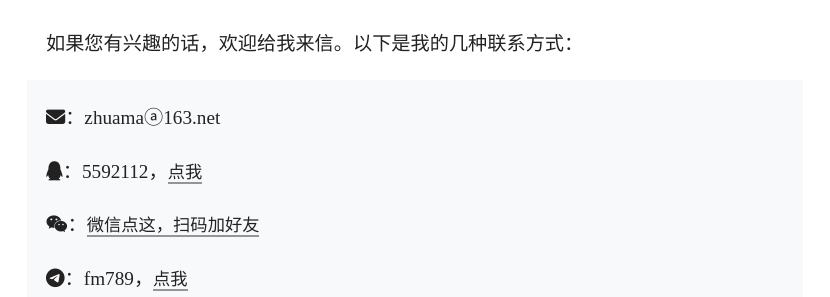
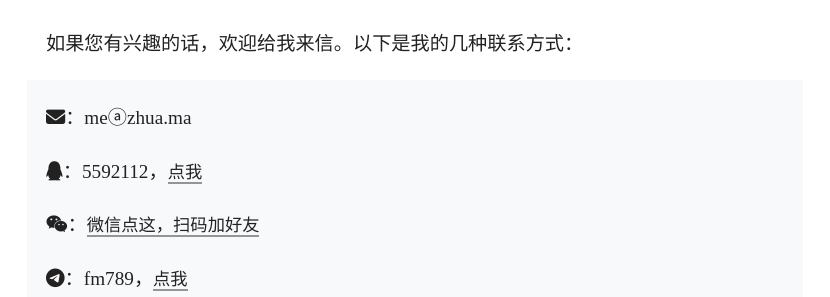
Before and after one commit to ColinAZ/blog, a Jekyll site: the page built from _pages/about.md, in a window 1280 px wide and 900 px high, scrolled down 1489 px. Shown: the part 367-664 px from the top of the window, without its empty margins (225-1055 px from the left). Built offline with Jekyll 4.4.1, drawn with Linux system fonts in a browser that asks for light colours; nearby versions of some CDN libraries; some web fonts are replaced; comment, search, counter and statistics services are not loaded.

Commit message:
修改邮箱

```diff
--- a/_config.yml
+++ b/_config.yml
@@ -14,7 +14,7 @@ url: https://zhua.ma
 author:
   name: 熊的猫
   url: https://zhua.ma/about/
-  email: zhuama@163.net
+  email: me@zhua.ma
 markdown: kramdown
 include:
 - _pages
--- a/_pages/about.md
+++ b/_pages/about.md
@@ -27,7 +27,7 @@ author: 熊的猫
 
 如果您有兴趣的话，欢迎给我来信。以下是我的几种联系方式：
 
-><i class="fa-solid fa-envelope"></i>：zhuamaⓐ163.net
+><i class="fa-solid fa-envelope"></i>：meⓐzhua.ma
 >
 ><i class="fa-brands fa-qq"></i>：5592112，[点我](http://wpa.qq.com/msgrd?v=3&uin=5592112&site=qq&menu=yes){:target="_blank"}
 >
```
